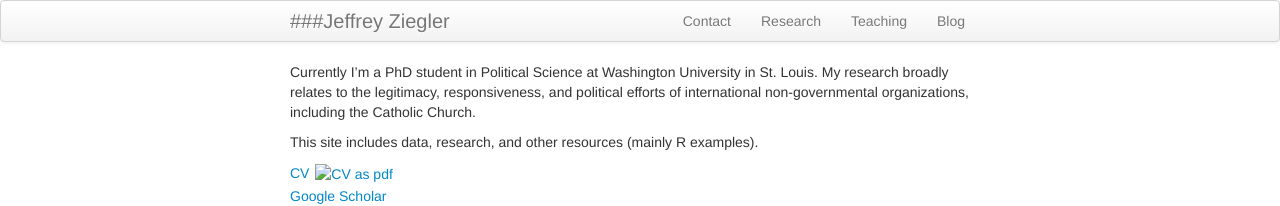
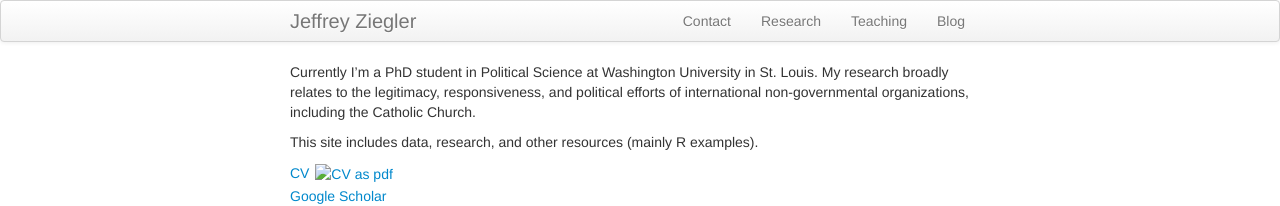
Before and after one commit to zieglerjef/zieglerjef.github.io, a Jekyll site: the page built from index.md, in a window 1280 px wide. Shown: the top 206 px of the page. Built offline with Jekyll 4.4.1, drawn with Linux system fonts in a browser that asks for light colours.

Commit message:
Update default.html

```diff
--- a/_includes/themes/twitter/default.html
+++ b/_includes/themes/twitter/default.html
@@ -33,7 +33,7 @@
     <div class="navbar">
       <div class="navbar-inner">
         <div class="container-narrow">
-          <a class="brand" href="{{ HOME_PATH }}">###Jeffrey Ziegler</a>
+          <a class="brand" href="{{ HOME_PATH }}">Jeffrey Ziegler</a>
           <ul class="nav">
               <li><a href="{{ BASE_PATH }}/pages/about.html">Contact</a></li>
               <li><a href="{{ BASE_PATH }}/pages/pubs.html">Research</a></li>
```
